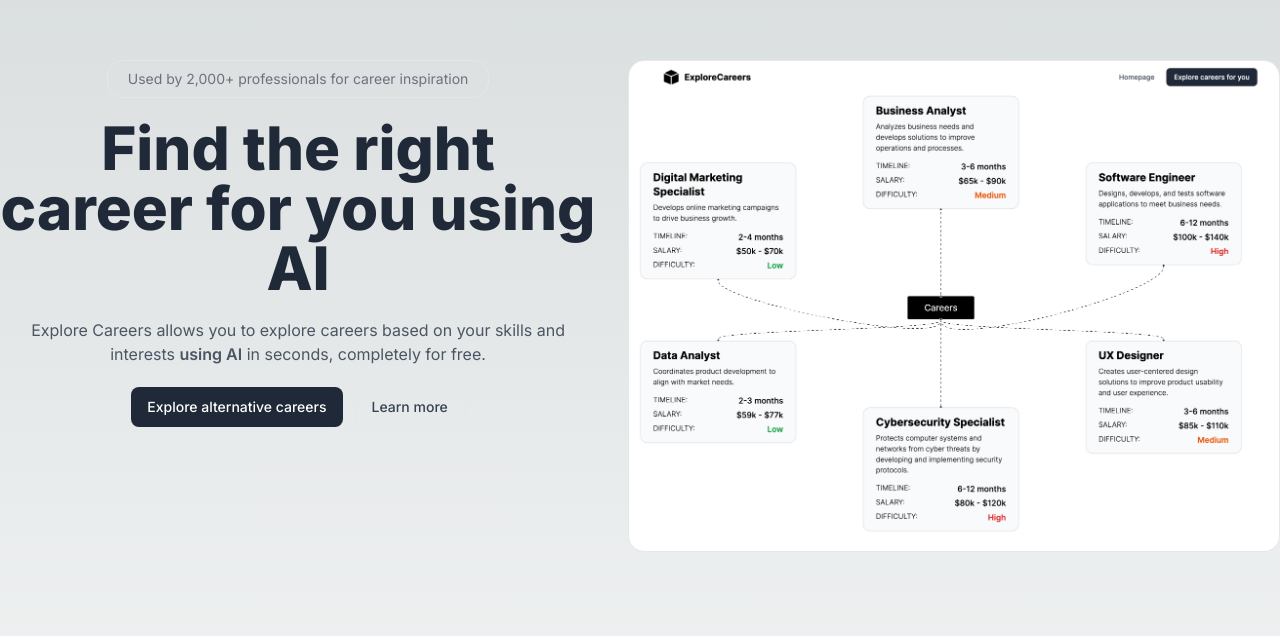
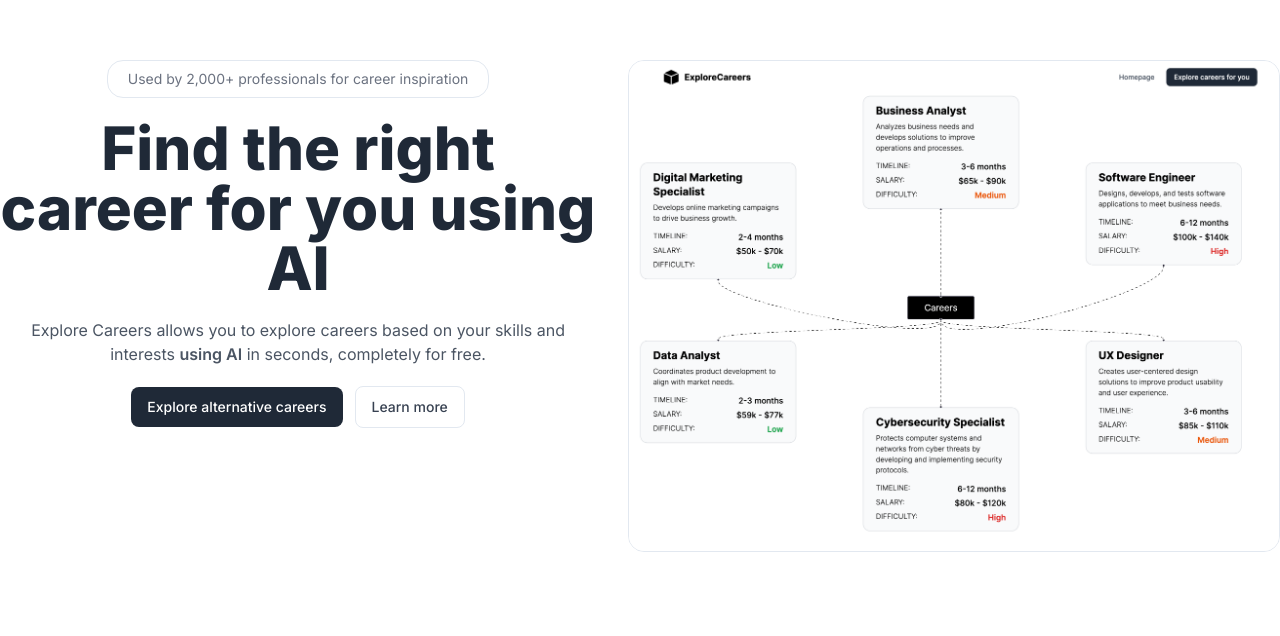
Before and after one commit to SomeDieYoung27/ExploreAI, a Next.js app: page / in a window 1280 px wide. Shown: the part 164-800 px from the top of the page. Built offline with nearby package versions, Linux system fonts and the light colour scheme.

Commit message:
Work on career page going on

```diff
--- /dev/null
+++ b/app/careers/page.tsx
@@ -0,0 +1,6 @@
+"use client";
+
+import toast, { Toaster } from "react-hot-toast";
+import CareerNode from "@/components/CareerNode";
+import { uploaderOptions } from "@/lib/utils";
+import { UrlBuilder } from "@bytlescale/sdk";
--- a/app/globals.css
+++ b/app/globals.css
@@ -2,32 +2,75 @@
   @tailwind components;
   @tailwind utilities;
 
+  @layer base {
     :root {
-  --foreground-rgb: 0, 0, 0;
-  --background-start-rgb: 214, 219, 220;
-  --background-end-rgb: 255, 255, 255;
+      --background: 0 0% 100%;
+      --foreground: 222.2 84% 4.9%;
+
+      --card: 0 0% 100%;
+      --card-foreground: 222.2 84% 4.9%;
+
+      --popover: 0 0% 100%;
+      --popover-foreground: 222.2 84% 4.9%;
+
+      --primary: 222.2 47.4% 11.2%;
+      --primary-foreground: 210 40% 98%;
+
+      --secondary: 210 40% 96.1%;
+      --secondary-foreground: 222.2 47.4% 11.2%;
+
+      --muted: 210 40% 96.1%;
+      --muted-foreground: 215.4 16.3% 46.9%;
+
+      --accent: 210 40% 96.1%;
+      --accent-foreground: 222.2 47.4% 11.2%;
+
+      --destructive: 0 84.2% 60.2%;
+      --destructive-foreground: 210 40% 98%;
+
+      --border: 214.3 31.8% 91.4%;
+      --input: 214.3 31.8% 91.4%;
+      --ring: 222.2 84% 4.9%;
+
+      --radius: 0.5rem;
     }
 
-@media (prefers-color-scheme: dark) {
-  :root {
-    --foreground-rgb: 255, 255, 255;
-    --background-start-rgb: 0, 0, 0;
-    --background-end-rgb: 0, 0, 0;
+    .dark {
+      --background: 222.2 84% 4.9%;
+      --foreground: 210 40% 98%;
+
+      --card: 222.2 84% 4.9%;
+      --card-foreground: 210 40% 98%;
+
+      --popover: 222.2 84% 4.9%;
+      --popover-foreground: 210 40% 98%;
+
+      --primary: 210 40% 98%;
+      --primary-foreground: 222.2 47.4% 11.2%;
+
+      --secondary: 217.2 32.6% 17.5%;
+      --secondary-foreground: 210 40% 98%;
+
+      --muted: 217.2 32.6% 17.5%;
+      --muted-foreground: 215 20.2% 65.1%;
+
+      --accent: 217.2 32.6% 17.5%;
+      --accent-foreground: 210 40% 98%;
+
+      --destructive: 0 62.8% 30.6%;
+      --destructive-foreground: 210 40% 98%;
+
+      --border: 217.2 32.6% 17.5%;
+      --input: 217.2 32.6% 17.5%;
+      --ring: 212.7 26.8% 83.9%;
     }
   }
 
+  @layer base {
+    * {
+      @apply border-border;
+    }
     body {
-  color: rgb(var(--foreground-rgb));
-  background: linear-gradient(
-      to bottom,
-      transparent,
-      rgb(var(--background-end-rgb))
-    )
-    rgb(var(--background-start-rgb));
-}
-
-@layer utilities {
-  .text-balance {
-    text-wrap: balance;
+      @apply bg-background text-foreground;
     }
   }
--- /dev/null
+++ b/components/ui/button.tsx
@@ -0,0 +1,56 @@
+import * as React from "react"
+import { Slot } from "@radix-ui/react-slot"
+import { cva, type VariantProps } from "class-variance-authority"
+
+import { cn } from "@/lib/utils"
+
+const buttonVariants = cva(
+  "inline-flex items-center justify-center whitespace-nowrap rounded-md text-sm font-medium ring-offset-background transition-colors focus-visible:outline-none focus-visible:ring-2 focus-visible:ring-ring focus-visible:ring-offset-2 disabled:pointer-events-none disabled:opacity-50",
+  {
+    variants: {
+      variant: {
+        default: "bg-primary text-primary-foreground hover:bg-primary/90",
+        destructive:
+          "bg-destructive text-destructive-foreground hover:bg-destructive/90",
+        outline:
+          "border border-input bg-background hover:bg-accent hover:text-accent-foreground",
+        secondary:
+          "bg-secondary text-secondary-foreground hover:bg-secondary/80",
+        ghost: "hover:bg-accent hover:text-accent-foreground",
+        link: "text-primary underline-offset-4 hover:underline",
+      },
+      size: {
+        default: "h-10 px-4 py-2",
+        sm: "h-9 rounded-md px-3",
+        lg: "h-11 rounded-md px-8",
+        icon: "h-10 w-10",
+      },
+    },
+    defaultVariants: {
+      variant: "default",
+      size: "default",
+    },
+  }
+)
+
+export interface ButtonProps
+  extends React.ButtonHTMLAttributes<HTMLButtonElement>,
+    VariantProps<typeof buttonVariants> {
+  asChild?: boolean
+}
+
+const Button = React.forwardRef<HTMLButtonElement, ButtonProps>(
+  ({ className, variant, size, asChild = false, ...props }, ref) => {
+    const Comp = asChild ? Slot : "button"
+    return (
+      <Comp
+        className={cn(buttonVariants({ variant, size, className }))}
+        ref={ref}
+        {...props}
+      />
+    )
+  }
+)
+Button.displayName = "Button"
+
+export { Button, buttonVariants }
--- /dev/null
+++ b/components/ui/textarea.tsx
@@ -0,0 +1,24 @@
+import * as React from "react"
+
+import { cn } from "@/lib/utils"
+
+export interface TextareaProps
+  extends React.TextareaHTMLAttributes<HTMLTextAreaElement> {}
+
+const Textarea = React.forwardRef<HTMLTextAreaElement, TextareaProps>(
+  ({ className, ...props }, ref) => {
+    return (
+      <textarea
+        className={cn(
+          "flex min-h-[80px] w-full rounded-md border border-input bg-background px-3 py-2 text-sm ring-offset-background placeholder:text-muted-foreground focus-visible:outline-none focus-visible:ring-2 focus-visible:ring-ring focus-visible:ring-offset-2 disabled:cursor-not-allowed disabled:opacity-50",
+          className
+        )}
+        ref={ref}
+        {...props}
+      />
+    )
+  }
+)
+Textarea.displayName = "Textarea"
+
+export { Textarea }
--- /dev/null
+++ b/lib/utils.ts
@@ -0,0 +1,6 @@
+import { type ClassValue, clsx } from "clsx"
+import { twMerge } from "tailwind-merge"
+
+export function cn(...inputs: ClassValue[]) {
+  return twMerge(clsx(inputs))
+}
--- /dev/null
+++ b/tailwind.config.js
@@ -0,0 +1,77 @@
+/** @type {import('tailwindcss').Config} */
+module.exports = {
+  darkMode: ["class"],
+  content: [
+    './pages/**/*.{ts,tsx}',
+    './components/**/*.{ts,tsx}',
+    './app/**/*.{ts,tsx}',
+    './src/**/*.{ts,tsx}',
+  ],
+  prefix: "",
+  theme: {
+    container: {
+      center: true,
+      padding: "2rem",
+      screens: {
+        "2xl": "1400px",
+      },
+    },
+    extend: {
+      colors: {
+        border: "hsl(var(--border))",
+        input: "hsl(var(--input))",
+        ring: "hsl(var(--ring))",
+        background: "hsl(var(--background))",
+        foreground: "hsl(var(--foreground))",
+        primary: {
+          DEFAULT: "hsl(var(--primary))",
+          foreground: "hsl(var(--primary-foreground))",
+        },
+        secondary: {
+          DEFAULT: "hsl(var(--secondary))",
+          foreground: "hsl(var(--secondary-foreground))",
+        },
+        destructive: {
+          DEFAULT: "hsl(var(--destructive))",
+          foreground: "hsl(var(--destructive-foreground))",
+        },
+        muted: {
+          DEFAULT: "hsl(var(--muted))",
+          foreground: "hsl(var(--muted-foreground))",
+        },
+        accent: {
+          DEFAULT: "hsl(var(--accent))",
+          foreground: "hsl(var(--accent-foreground))",
+        },
+        popover: {
+          DEFAULT: "hsl(var(--popover))",
+          foreground: "hsl(var(--popover-foreground))",
+        },
+        card: {
+          DEFAULT: "hsl(var(--card))",
+          foreground: "hsl(var(--card-foreground))",
+        },
+      },
+      borderRadius: {
+        lg: "var(--radius)",
+        md: "calc(var(--radius) - 2px)",
+        sm: "calc(var(--radius) - 4px)",
+      },
+      keyframes: {
+        "accordion-down": {
+          from: { height: "0" },
+          to: { height: "var(--radix-accordion-content-height)" },
+        },
+        "accordion-up": {
+          from: { height: "var(--radix-accordion-content-height)" },
+          to: { height: "0" },
+        },
+      },
+      animation: {
+        "accordion-down": "accordion-down 0.2s ease-out",
+        "accordion-up": "accordion-up 0.2s ease-out",
+      },
+    },
+  },
+  plugins: [require("tailwindcss-animate")],
+}
```
Also changed, not shown: package.json (+13 -3 lines), components.json (added), 1 other file (tests, documents, lock files or other folders). Lines whose indentation alone changed are shown as unchanged.
